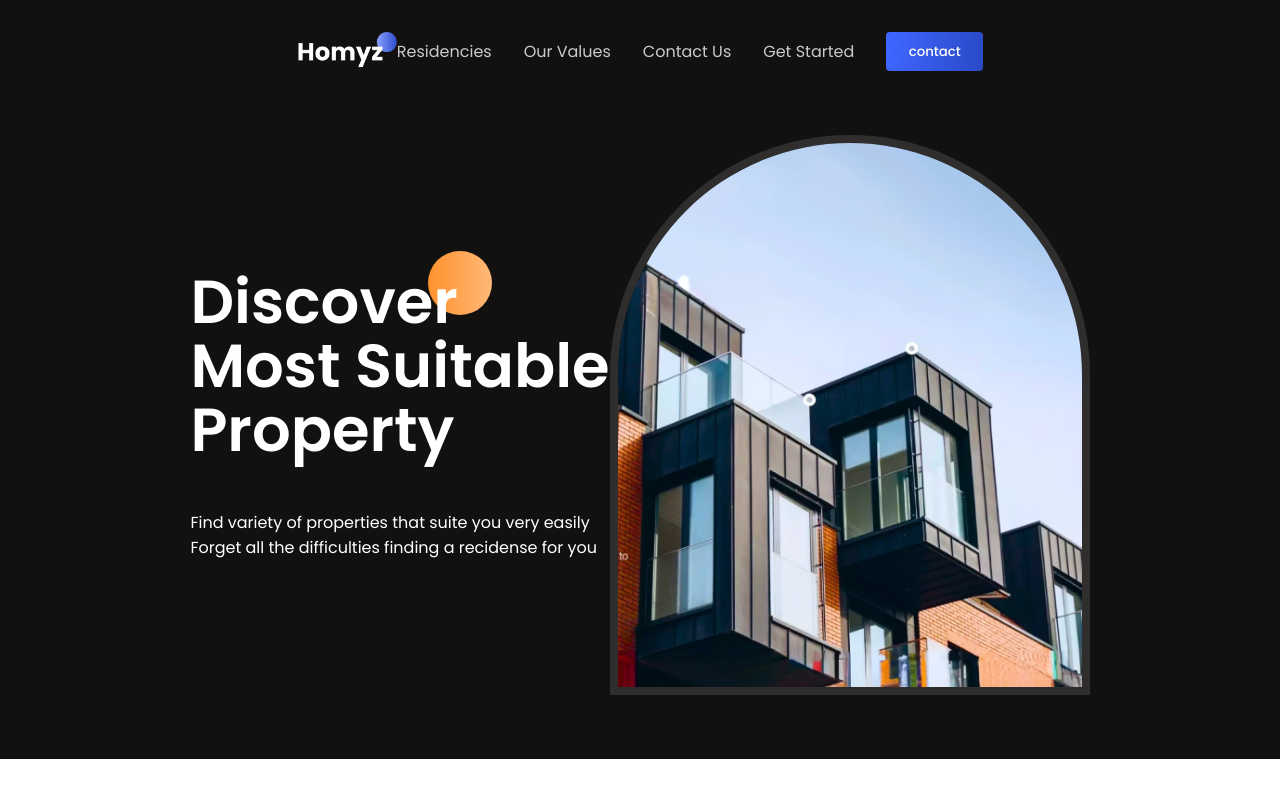
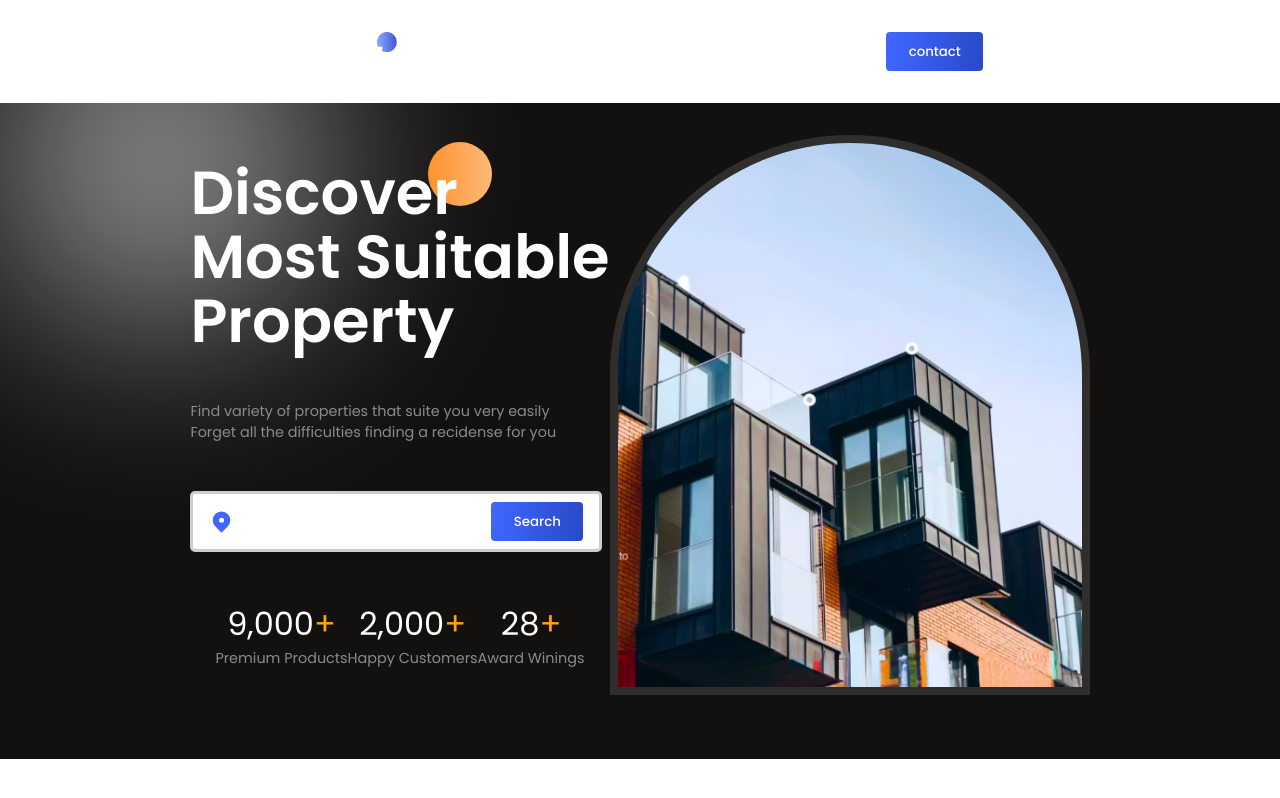
Before and after one commit to Chasith-Randima/real_state_site, a React (Vite) app: page / in a window 1280 px wide. Built offline with nearby package versions, Linux system fonts and the light colour scheme.

Commit message:
hero section completed all the styles added

```diff
--- /dev/null
+++ b/src/App.css
@@ -0,0 +1,18 @@
+.App {
+  position: relative;
+  overflow-x: clip;
+}
+
+.App > :nth-child(1) {
+  background: var(--black);
+  position: relative;
+}
+
+.white-gradient {
+  position: absolute;
+  width: 20rem;
+  height: 20rem;
+  background: rgba(255, 255, 255, 0.522);
+  filter: blur(100px);
+  border-radius: 100px;
+}
--- a/src/App.jsx
+++ b/src/App.jsx
@@ -1,12 +1,16 @@
 import Header from "./components/Header/Header";
 import Hero from "./components/Hero/Hero";
+import "./App.css";
 
 const App = () => {
   return (
     <>
       <div className="App">
-        <Header />
-        <Hero />
+        <div>
+          <div className="white-gradient" />
+          <Header />
+          <Hero />
+        </div>
       </div>
     </>
   );
--- a/src/components/Header/Header.css
+++ b/src/components/Header/Header.css
@@ -5,7 +5,8 @@
 } */
 
 .h-wrapper {
-  background: var(--black);
+  /* background: var(--black); */
+  background-color: white;
 }
 
 .h-container {
--- a/src/components/Hero/Hero.css
+++ b/src/components/Hero/Hero.css
@@ -2,7 +2,7 @@
   color: white;
   position: relative;
   padding-bottom: 2rem;
-  background-color: var(--black);
+  /* background-color: var(--black); */
 }
 
 .hero-container {
@@ -35,6 +35,32 @@
   z-index: -1;
 }
 
+.search-bar {
+  background-color: white;
+  border-radius: 5px;
+  border: 3px solid rgba(120, 120, 120, 0.374);
+  padding: 0.5rem 1rem;
+  justify-content: space-between;
+}
+
+.search-bar > input {
+  border: none;
+  outline: none;
+}
+
+.stats {
+  width: 100%;
+  justify-content: space-between;
+}
+
+.stat > :nth-child(1) {
+  font-size: 2rem;
+}
+
+.stat > :nth-child(1) > :last-child {
+  color: orange;
+}
+
 .image-container {
   width: 30rem;
   height: 35rem;
--- a/src/components/Hero/Hero.jsx
+++ b/src/components/Hero/Hero.jsx
@@ -1,5 +1,7 @@
 import React from "react";
 import "./Hero.css";
+import { HiLocationMarker } from "react-icons/hi";
+import CountUp from "react-countup";
 
 const Hero = () => {
   return (
@@ -17,8 +19,40 @@
             </h1>
           </div>
           <div className="flexColStart hero-des">
-            <span>Find variety of properties that suite you very easily</span>
-            <span>Forget all the difficulties finding a recidense for you</span>
+            <span className="secondaryText">
+              Find variety of properties that suite you very easily
+            </span>
+            <span className="secondaryText">
+              Forget all the difficulties finding a recidense for you
+            </span>
+          </div>
+          <div className="flexCenter search-bar">
+            <HiLocationMarker color="var(--blue)" size={25} />
+            <input type="text" />
+            <button className="button">Search</button>
+          </div>
+          <div className="flexCenter stats">
+            <div className="flexColCenter stat">
+              <span>
+                <CountUp start={8800} end={9000} duration={4} />
+                <span>+</span>
+              </span>
+              <span className="secondaryText">Premium Products</span>
+            </div>
+            <div className="flexColCenter stat">
+              <span>
+                <CountUp start={1195} end={2000} duration={4} />
+                <span>+</span>
+              </span>
+              <span className="secondaryText">Happy Customers</span>
+            </div>
+            <div className="flexColCenter stat">
+              <span>
+                <CountUp end={28} />
+                <span>+</span>
+              </span>
+              <span className="secondaryText">Award Winings</span>
+            </div>
           </div>
         </div>
         {/* right side */}
```
